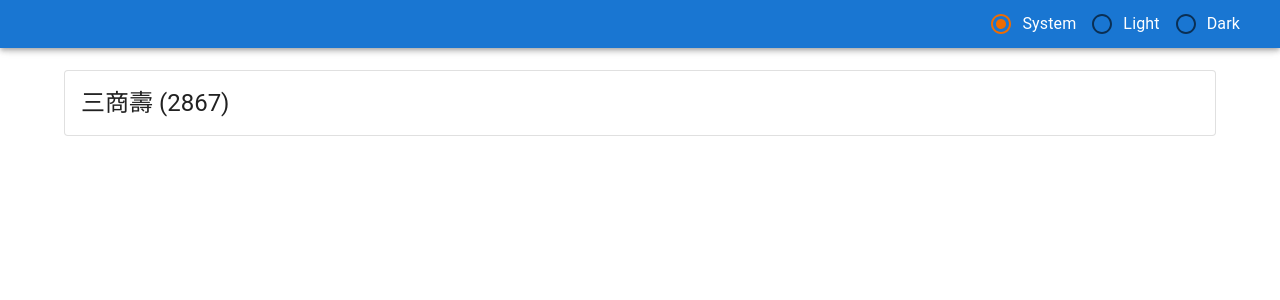
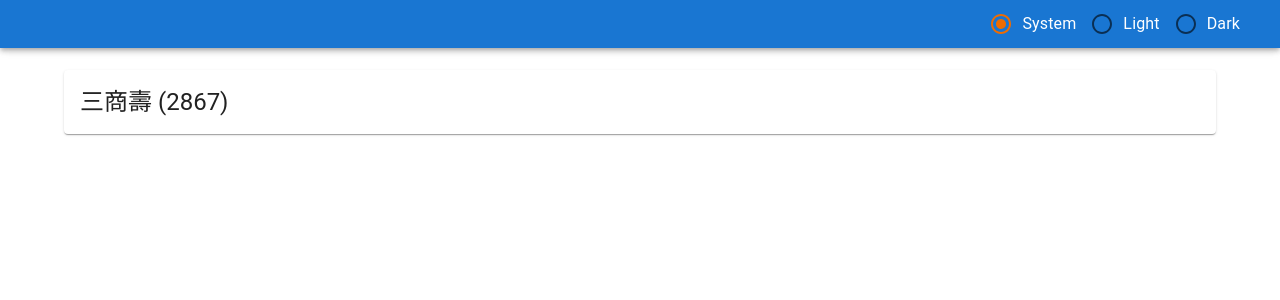
Before and after one commit to mark-lauq/statementdog-test, a Next.js app: page / in a window 1280 px wide. Shown: the top 300 px of the page. Built offline with nearby package versions, Linux system fonts and the light colour scheme; what @mui/material-nextjs would draw is missing.

Commit message:
style(StockInfo): use elevation variant

```diff
--- a/src/app/@stockInfo/page.tsx
+++ b/src/app/@stockInfo/page.tsx
@@ -2,7 +2,7 @@
 
 export default function StockInfo() {
   return (
-    <Card variant="outlined">
+    <Card>
       <CardHeader title="三商壽 (2867)" />
     </Card>
   );
```
